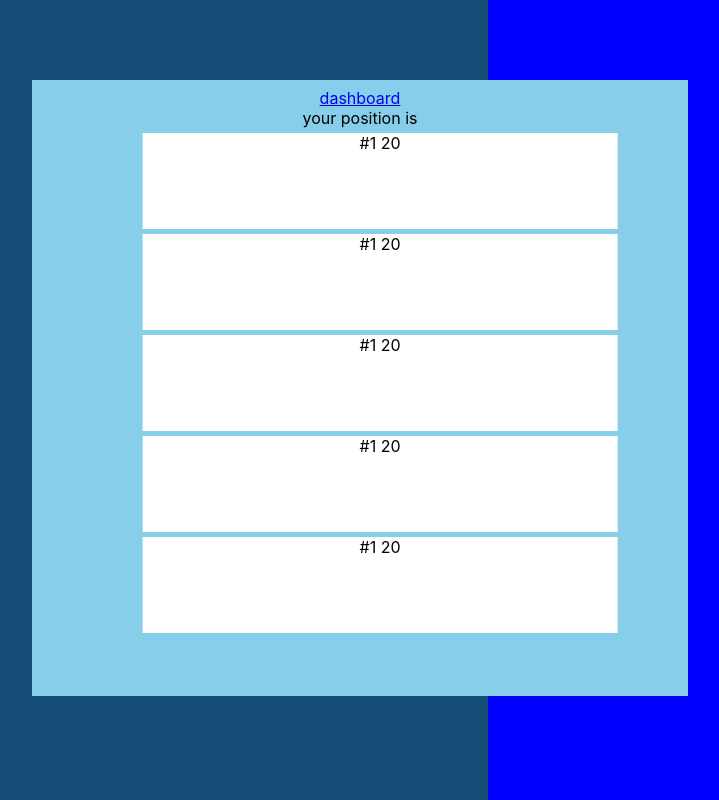
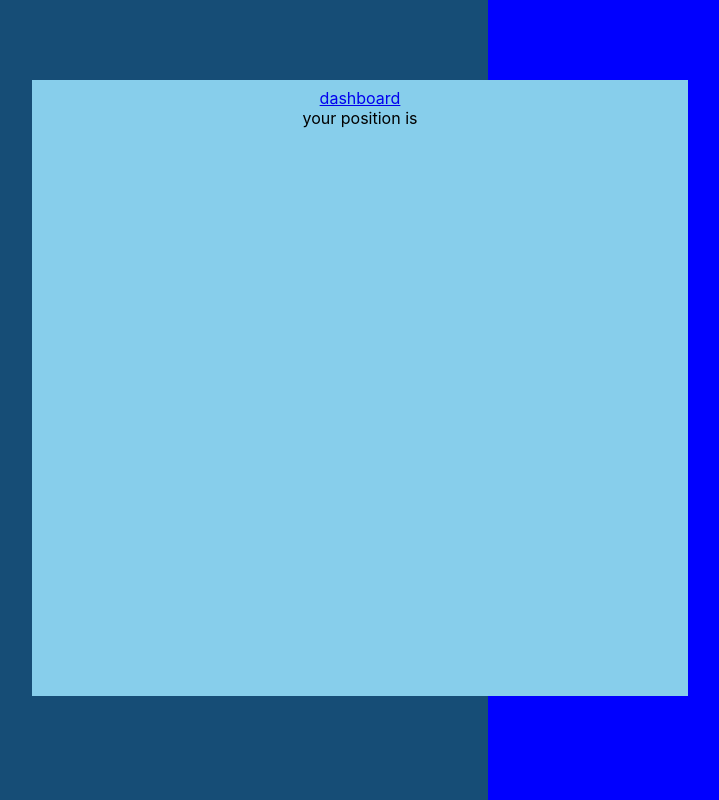
Before and after one commit to jeffersonoliveira-dev/battleship-war, a React (Create React App) app in the folder client/: page /ranking in a window 1280 px wide. Shown: the whole page, without its empty margins (280-999 px from the left). Built offline with nearby package versions, Linux system fonts and the light colour scheme; no server answers.

Commit message:
getting ready to map scores

```diff
--- a/client/src/routes/Ranking.tsx
+++ b/client/src/routes/Ranking.tsx
@@ -1,7 +1,6 @@
 import * as React from "react";
 import styled from "styled-components";
 import socketIOClient from "socket.io-client";
-import Score from "../components/Ranking/Score";
 import { Link } from "react-router-dom";
 
 const Container = styled.div`
@@ -58,13 +57,7 @@ const Ranking: React.FC = () => {
         </BlockHeader>
         <Block>
           <ul>
-            <List>
-              <Score />
-              <Score />
-              <Score />
-              <Score />
-              <Score />
-            </List>
+            <List></List>
           </ul>
         </Block>
         <div> your position is </div>
```
